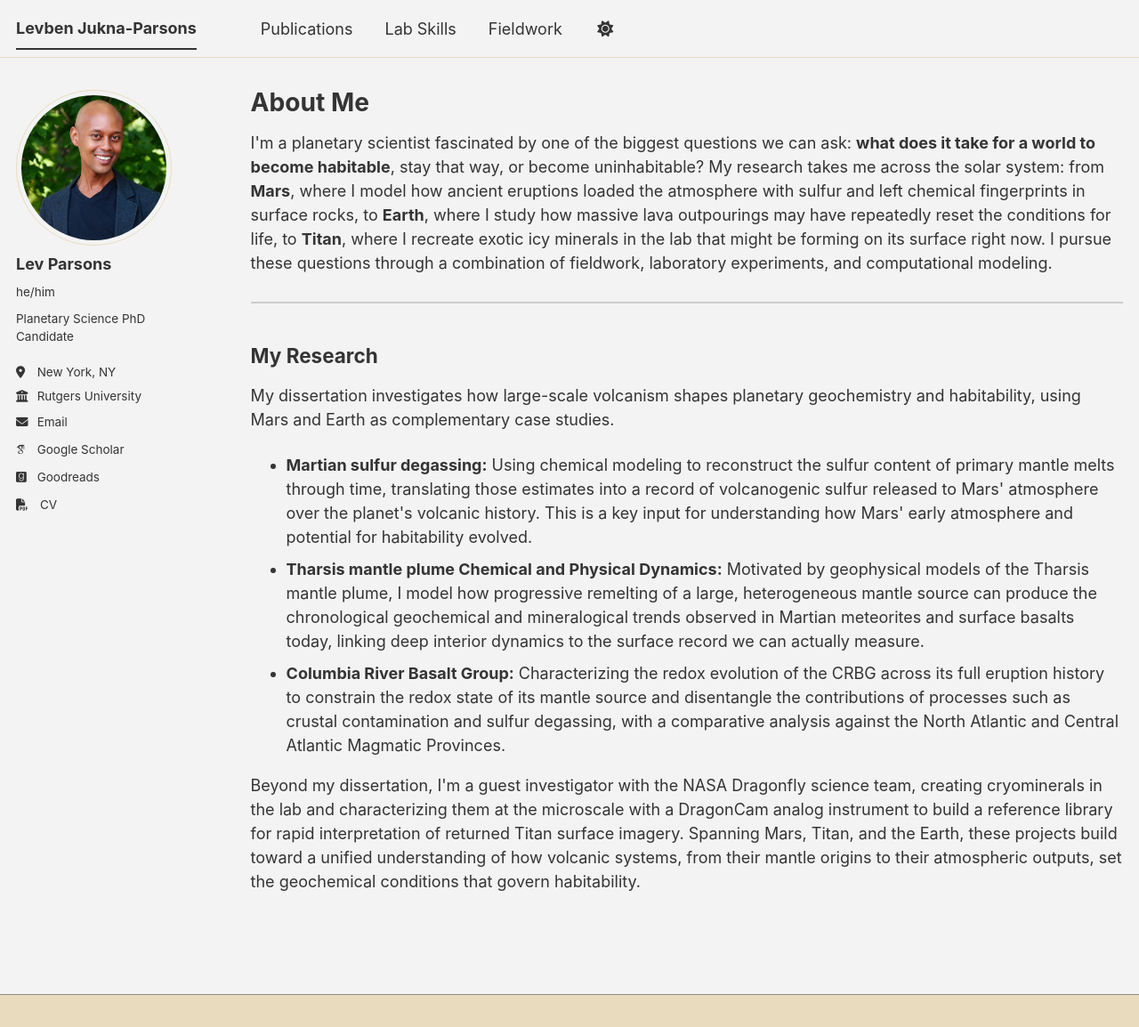
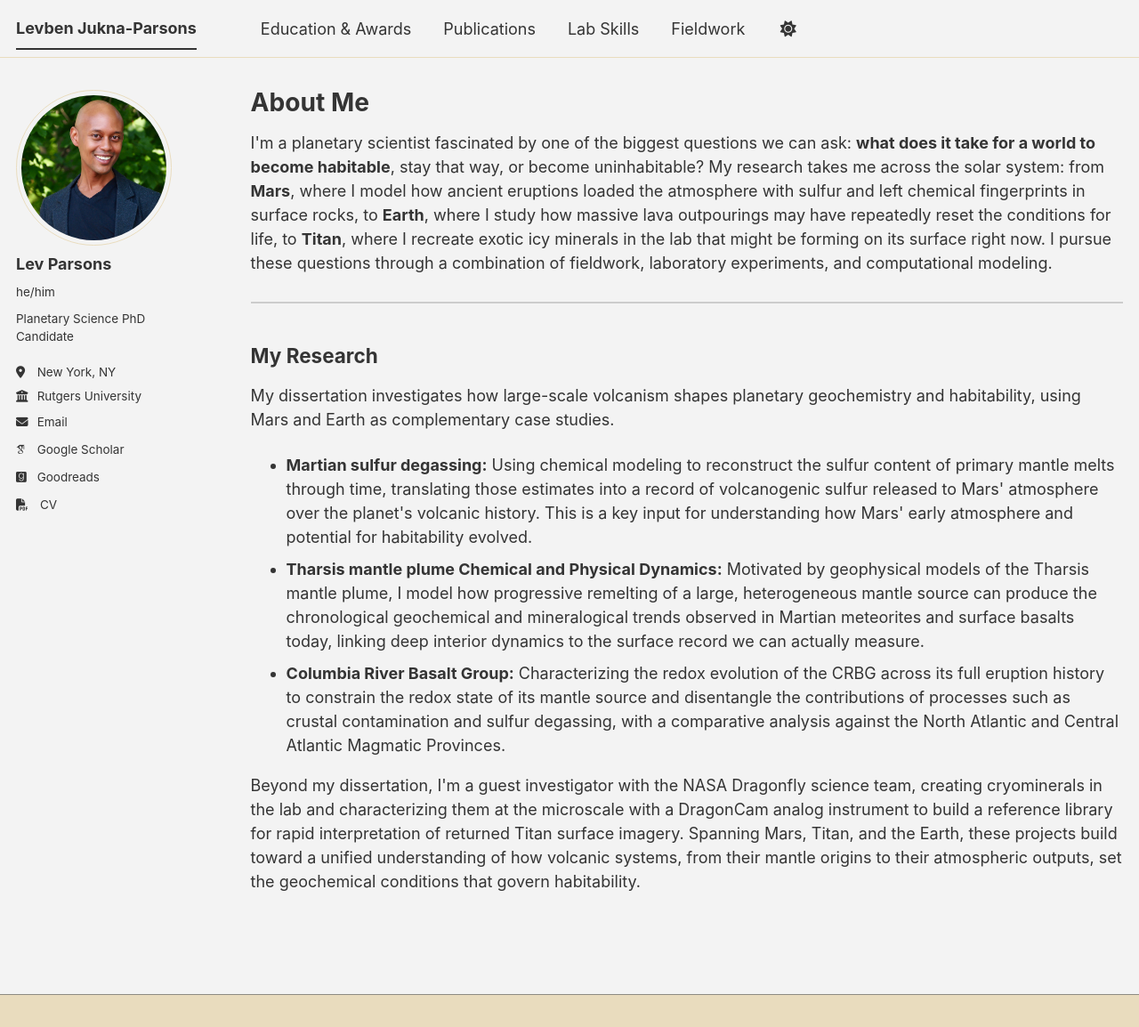
Before and after one commit to levparsons/AcademicWebsite, a Jekyll site: the page built from _pages/about.md, in a window 1280 px wide and 1154 px high. Shown: the whole window at 89% size. Built offline with Jekyll 4.4.1, drawn with Linux system fonts in a browser that asks for light colours; some web fonts are replaced; a script bundle is joined from its source files by our own code; library files that are not in the unit come from our copies.

Commit message:
Update navigation.yml

```diff
--- a/_data/navigation.yml
+++ b/_data/navigation.yml
@@ -8,6 +8,9 @@
 #      Markdown formatted page while the second is generated using JSON.
 
 main:
+  - title: "Education & Awards"
+    url: /education/
+
   - title: "Publications"
     url: /publications/
 
```
